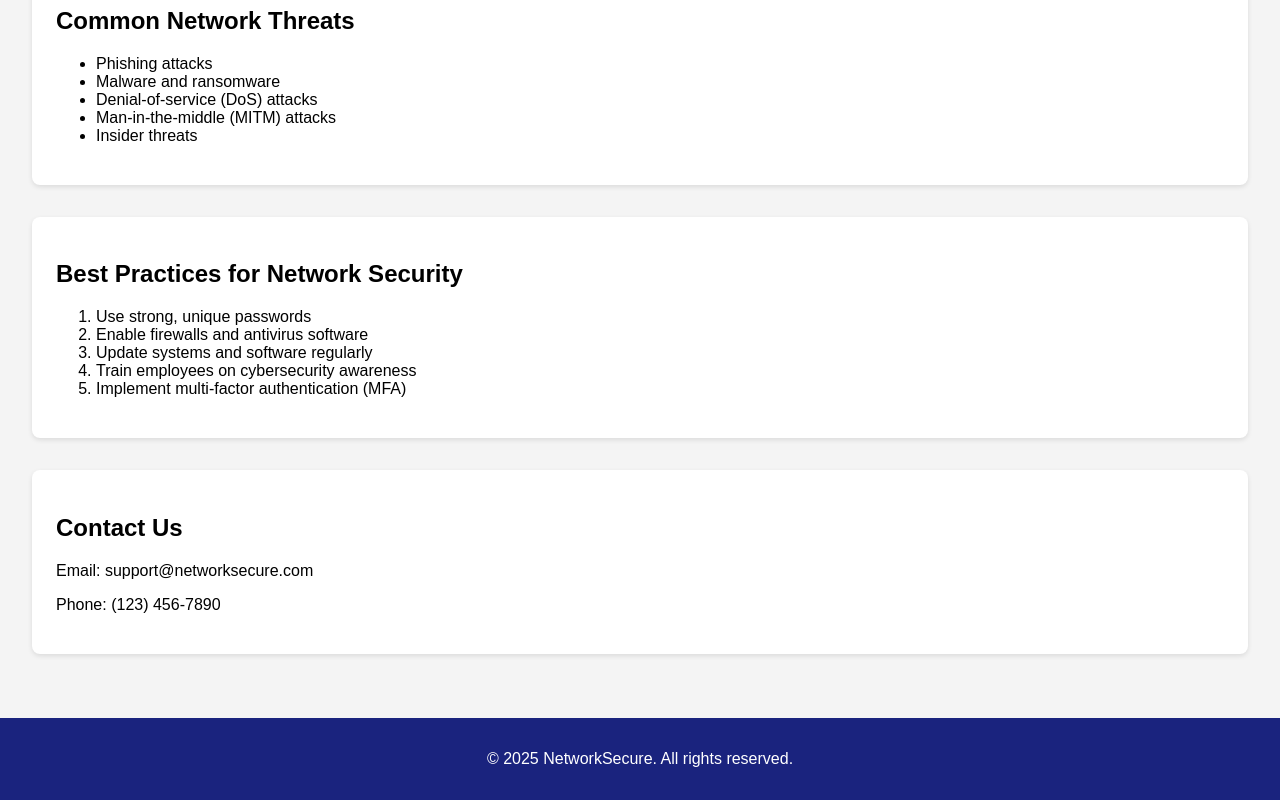
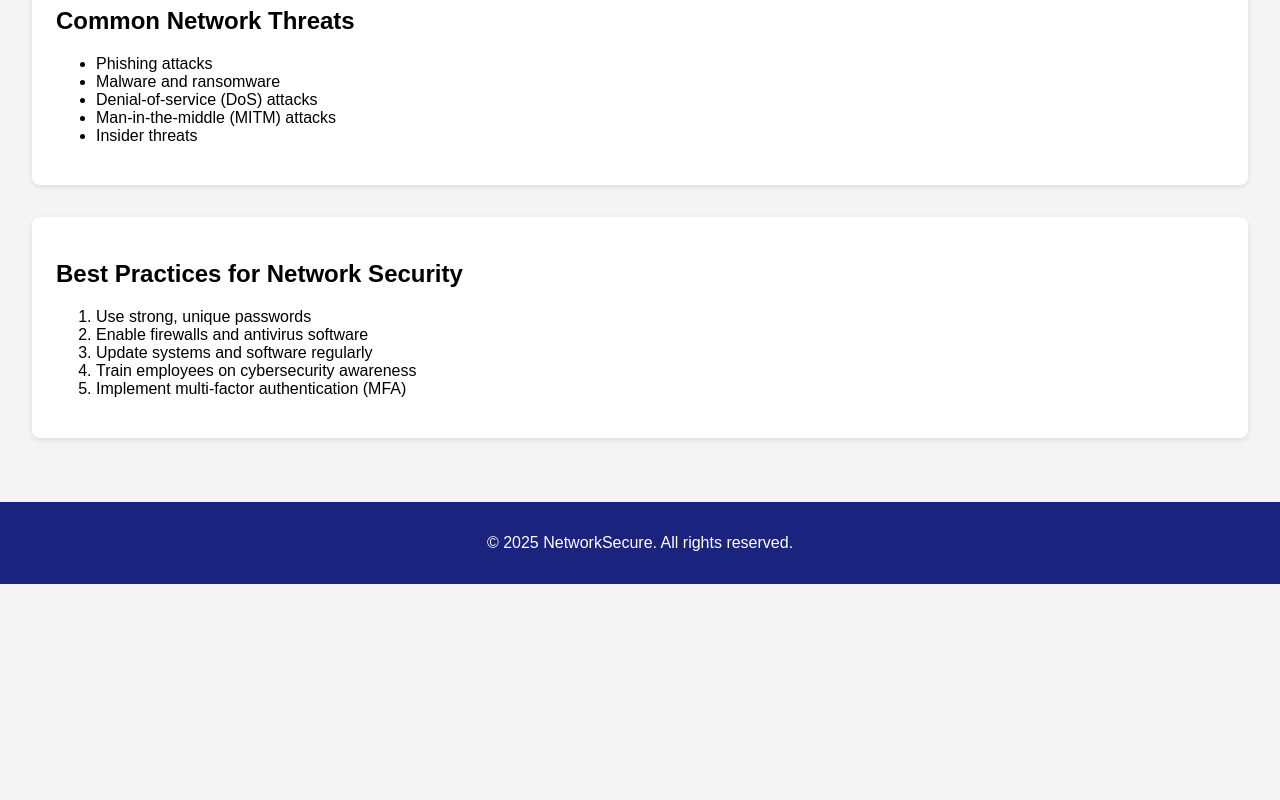
Before and after one commit to marc0970/github.io, a plain HTML site: page index.html in a window 1280 px wide. Shown: the part 449-1249 px from the top of the page. After the commit the page ends 1033 px from the top, so only its background shows below. Drawn offline with Linux system fonts and the light colour scheme.

Commit message:
Update index.html

```diff
--- a/index.html
+++ b/index.html
@@ -83,11 +83,7 @@
         <li>Implement multi-factor authentication (MFA)</li>
       </ol>
     </section>
-    <section id="contact">
-      <h2>Contact Us</h2>
-      <p>Email: support@networksecure.com</p>
-      <p>Phone: (123) 456-7890</p>
-    </section>
+
   </main>
   <footer>
     <p>&copy; 2025 NetworkSecure. All rights reserved.</p>
```
